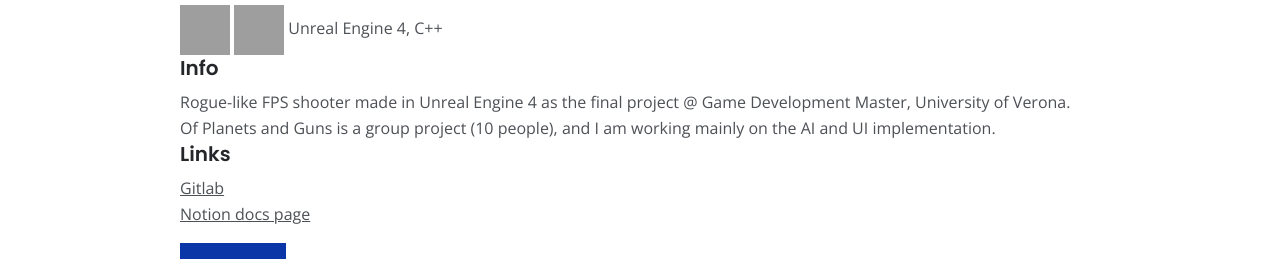
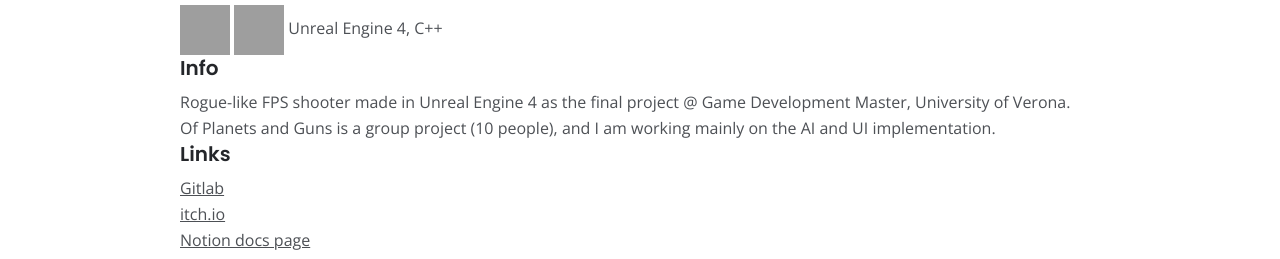
Before and after one commit to Riccio93/Riccio93.github.io, a plain HTML site: page ofplanetsandguns.html in a window 1280 px wide. Shown: the part 499-758 px from the top of the page. Drawn offline with nearby package versions, Linux system fonts and the light colour scheme; grey boxes are pictures that could not be loaded.

Commit message:
Add OPAG image

```diff
--- a/ofplanetsandguns.html
+++ b/ofplanetsandguns.html
@@ -128,6 +128,7 @@
 
                     <h5>Links</h5>
                     <a href="https://gitlab.com/bug-society/of-planets-and-guns">Gitlab</a><br>
+                    <a href="https://fraffer.itch.io/of-planets-and-guns">itch.io</a><br>
                     <a href="https://bug-society.notion.site/BUG-SOCIETY-fc864faf23814bb1beeda89fbb4319e1">Notion docs page</a>
 
                 </div> <!-- end of col -->
```
Also changed, not shown: images/work-ofplanetsandguns.jpg, images/work-wip.jpg (added).
